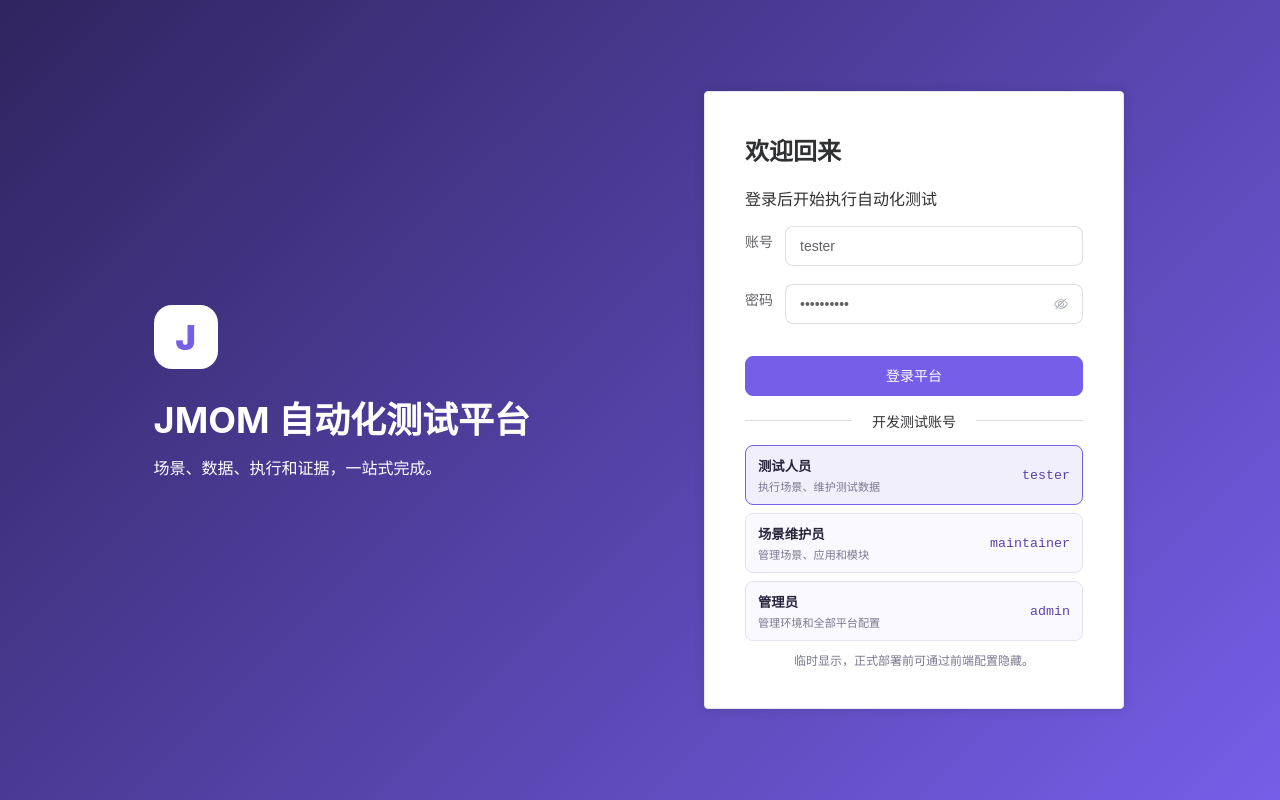
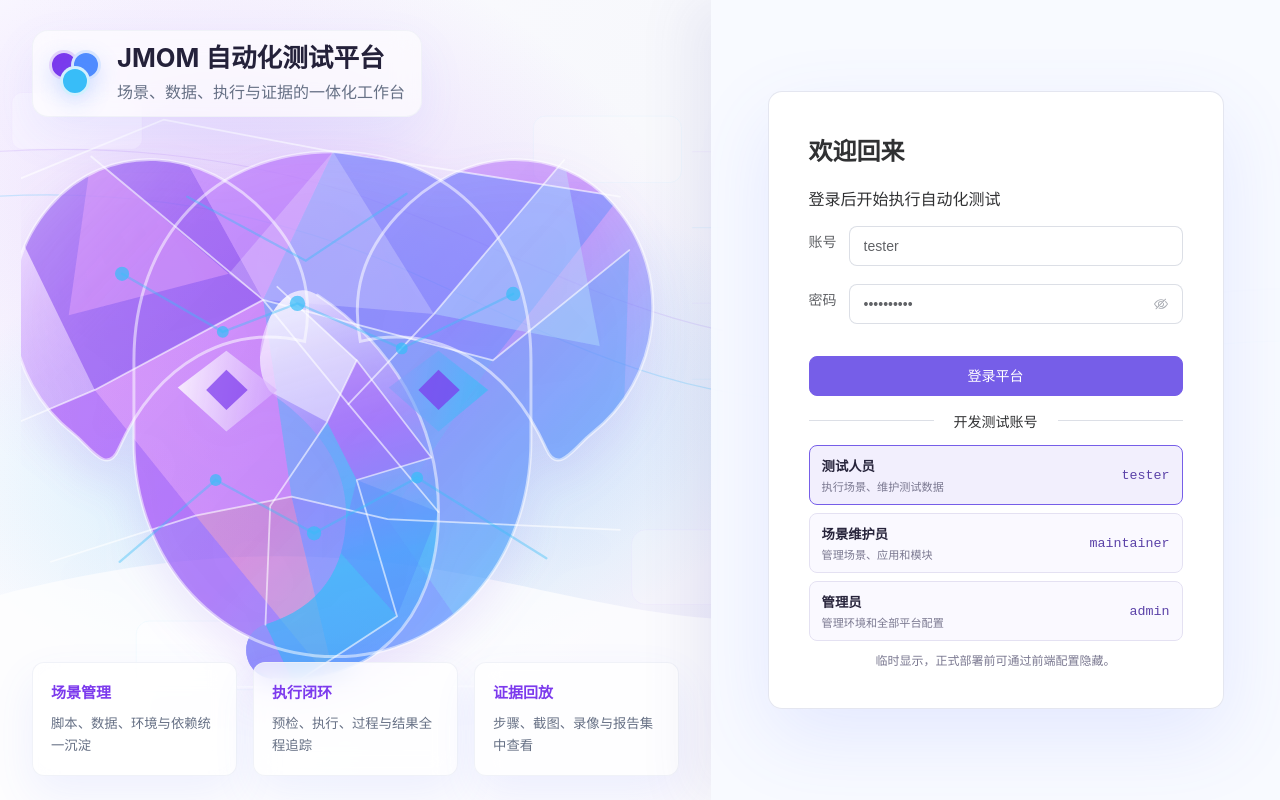
Before and after one commit to byc233518/AutoTest-Studio, a Vue app: page / in a window 1280 px wide. Built offline with nearby package versions, Linux system fonts and the light colour scheme; no server answers.

Commit message:
[feat] 优化登录页品牌视觉

```diff
--- a/frontend/src/login.css
+++ b/frontend/src/login.css
@@ -1,7 +1,172 @@
-.test-accounts { display: grid; gap: 8px; }
-.test-accounts button { width: 100%; border: 1px solid #e4e1f2; background: #faf9ff; border-radius: 8px; padding: 10px 12px; display: flex; align-items: center; justify-content: space-between; text-align: left; color: var(--text); cursor: pointer; }
-.test-accounts button:hover, .test-accounts button.active { border-color: var(--el-color-primary); background: var(--el-color-primary-light-9); }
-.test-accounts button span { display: flex; flex-direction: column; gap: 3px; }
-.test-accounts button small { color: var(--muted); }
-.test-accounts code { color: #5b42a8; }
-.temporary-note { margin: 10px 0 0; color: var(--muted); font-size: 12px; text-align: center; }
+.login-page {
+  position: relative;
+  display: block;
+  overflow: hidden;
+  min-height: 100vh;
+  height: auto;
+  --login-panel-shell-width: 44.444444%;
+  background: #f6f8ff url('./assets/jmom-login-visual.svg') center / cover no-repeat;
+}
+
+.login-page .login-panel-shell {
+  position: absolute;
+  top: 0;
+  right: 0;
+  bottom: 0;
+  z-index: 2;
+  display: flex;
+  align-items: center;
+  justify-content: center;
+  width: var(--login-panel-shell-width);
+  min-height: 100vh;
+  padding: 32px;
+  background: rgba(248, 250, 255, 0.96);
+  box-shadow: -24px 0 48px rgba(79, 72, 151, 0.08);
+}
+
+.login-page .login-visual {
+  position: relative;
+  display: flex;
+  width: 100%;
+  min-height: 100vh;
+  flex-direction: column;
+  justify-content: space-between;
+  padding: 30px calc(var(--login-panel-shell-width) + 32px) 0 32px;
+  color: #24213a;
+}
+
+.login-page .login-visual-brand {
+  position: relative;
+  z-index: 1;
+  display: flex;
+  align-items: center;
+  gap: 16px;
+  width: fit-content;
+  max-width: 100%;
+  padding: 12px 16px;
+  border: 1px solid rgba(237, 240, 247, 0.78);
+  border-radius: 16px;
+  background: rgba(255, 255, 255, 0.62);
+  box-shadow: 0 18px 48px rgba(84, 111, 255, 0.08);
+  backdrop-filter: blur(14px);
+}
+
+.login-page .login-visual-brand h1 {
+  margin: 0;
+  font-size: clamp(24px, 2vw, 30px);
+  line-height: 1.2;
+}
+
+.login-page .login-visual-brand p {
+  margin: 6px 0 0;
+  color: #667085;
+  line-height: 1.5;
+}
+
+.login-page .login-brand-symbol {
+  position: relative;
+  display: block;
+  width: 52px;
+  height: 46px;
+  flex: 0 0 52px;
+}
+
+.login-page .login-brand-symbol i {
+  position: absolute;
+  width: 30px;
+  height: 30px;
+  border: 3px solid rgba(255, 255, 255, 0.78);
+  border-radius: 50%;
+  box-shadow: 0 8px 22px rgba(79, 140, 255, 0.18);
+}
+
+.login-page .login-brand-symbol i:nth-child(1) {
+  top: 0;
+  left: 0;
+  background: #7c3aed;
+}
+
+.login-page .login-brand-symbol i:nth-child(2) {
+  top: 0;
+  right: 0;
+  background: #4f8cff;
+}
+
+.login-page .login-brand-symbol i:nth-child(3) {
+  bottom: 0;
+  left: 11px;
+  background: #38bdf8;
+}
+
+.login-page .login-capabilities {
+  position: relative;
+  z-index: 1;
+  display: grid;
+  width: min(1020px, 100%);
+  margin-bottom: 24px;
+  grid-template-columns: repeat(3, minmax(0, 1fr));
+  gap: 16px;
+}
+
+.login-page .login-capabilities article {
+  display: grid;
+  gap: 10px;
+  min-width: 0;
+  padding: 18px;
+  border: 1px solid rgba(237, 240, 247, 0.84);
+  border-radius: 12px;
+  background: rgba(255, 255, 255, 0.74);
+  box-shadow: 0 18px 44px rgba(84, 111, 255, 0.09);
+  backdrop-filter: blur(12px);
+}
+
+.login-page .login-capabilities strong {
+  color: #7c3aed;
+  font-size: 15px;
+}
+
+.login-page .login-capabilities small {
+  color: #667085;
+  line-height: 1.7;
+}
+
+.login-page .login-card {
+  width: min(456px, 100%);
+  align-self: auto;
+  padding: 20px;
+  border: 1px solid rgba(225, 228, 239, 0.9);
+  border-radius: 14px;
+  background: rgba(255, 255, 255, 0.94);
+  box-shadow: 0 28px 80px rgba(84, 111, 255, 0.12);
+  backdrop-filter: blur(18px);
+}
+
+.login-page .login-card h2 { font-size: 24px; }
+.login-page .login-button { width: 100%; margin-top: 14px; }
+.login-page .test-accounts { display: grid; gap: 8px; }
+.login-page .test-accounts button { width: 100%; border: 1px solid #e4e1f2; background: #faf9ff; border-radius: 8px; padding: 10px 12px; display: flex; align-items: center; justify-content: space-between; text-align: left; color: var(--text); cursor: pointer; }
+.login-page .test-accounts button:hover, .login-page .test-accounts button.active { border-color: var(--el-color-primary); background: var(--el-color-primary-light-9); }
+.login-page .test-accounts button span { display: flex; flex-direction: column; gap: 3px; }
+.login-page .test-accounts button small { color: var(--muted); }
+.login-page .test-accounts code { color: #5b42a8; }
+.login-page .temporary-note { margin: 10px 0 0; color: var(--muted); font-size: 12px; text-align: center; }
+
+@media (max-width: 1120px) {
+  .login-page .login-capabilities { grid-template-columns: 1fr; }
+}
+
+@media (max-width: 768px) {
+  .login-page { overflow-x: hidden; }
+  .login-page .login-visual { display: none; }
+  .login-page .login-panel-shell {
+    position: static;
+    width: 100%;
+    min-height: 100vh;
+    padding: 18px;
+    box-shadow: none;
+  }
+  .login-page .login-card {
+    width: min(420px, 100%);
+    justify-self: auto;
+  }
+}
--- a/frontend/src/views/LoginView.vue
+++ b/frontend/src/views/LoginView.vue
@@ -1,6 +1,31 @@
 <template>
   <div class="login-page">
-    <div class="login-brand"><div class="logo">J</div><h1>JMOM 自动化测试平台</h1><p>场景、数据、执行和证据，一站式完成。</p></div>
+    <section class="login-visual" aria-label="JMOM 自动化测试平台介绍">
+      <div class="login-visual-brand">
+        <span class="login-brand-symbol" aria-hidden="true"><i></i><i></i><i></i></span>
+        <div>
+          <h1>JMOM 自动化测试平台</h1>
+          <p>场景、数据、执行与证据的一体化工作台</p>
+        </div>
+      </div>
+
+      <div class="login-capabilities">
+        <article>
+          <strong>场景管理</strong>
+          <small>脚本、数据、环境与依赖统一沉淀</small>
+        </article>
+        <article>
+          <strong>执行闭环</strong>
+          <small>预检、执行、过程与结果全程追踪</small>
+        </article>
+        <article>
+          <strong>证据回放</strong>
+          <small>步骤、截图、录像与报告集中查看</small>
+        </article>
+      </div>
+    </section>
+
+    <section class="login-panel-shell" aria-label="登录">
       <el-card class="login-card">
         <h2>欢迎回来</h2><p>登录后开始执行自动化测试</p>
         <el-form :model="form" @submit.prevent="submit">
@@ -17,6 +42,7 @@
         </div>
         <p class="temporary-note">临时显示，正式部署前可通过前端配置隐藏。</p>
       </el-card>
+    </section>
   </div>
 </template>
 <script setup>
```
Also changed, not shown: frontend/src/assets/jmom-login-visual.svg (added), 1 other file (tests, documents, lock files or other folders). Lines whose indentation alone changed are shown as unchanged.
